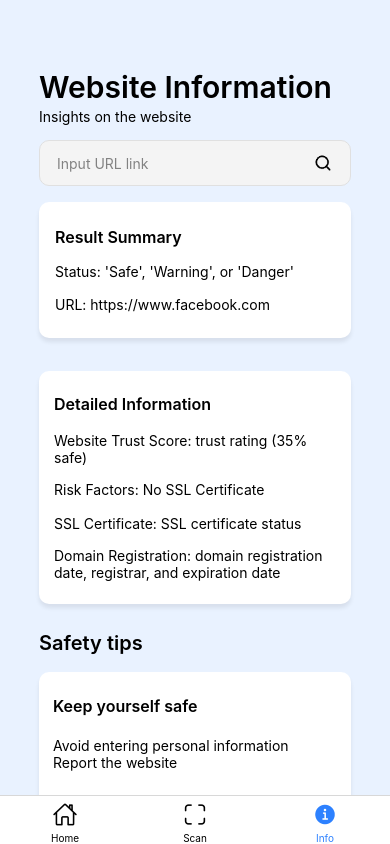
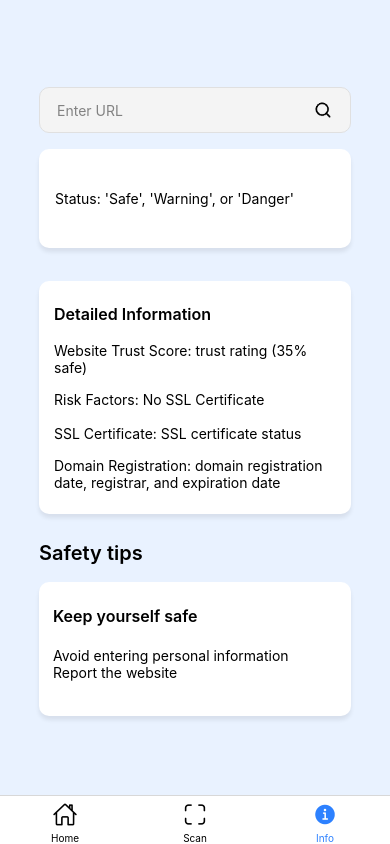
Before and after one commit to MT7654/Module5-CapstoneProject, a React Native app in the folder CapstoneProjApp/: screen /Info in a window 390 px wide. Built offline with nearby package versions, Linux system fonts and the light colour scheme.

Commit message:
Info tab - input field integrate code

```diff
--- a/CapstoneProjApp/App.js
+++ b/CapstoneProjApp/App.js
@@ -7,7 +7,6 @@ import Ionicons from "react-native-vector-icons/Ionicons";
 
 function InfoScreen() {
   return <Info />;
-
 }
 function ScanScreen({ navigation }) {
   return <Scan />;
@@ -60,7 +59,6 @@ export default function App() {
         <Tab.Screen name="Home" component={HomeScreen} />
         <Tab.Screen name="Scan" component={ScanScreen} />
         <Tab.Screen name="Info" component={InfoScreen} />
-        {/* {url && <Tab.Screen name="Info" component={InfoScreen} />} */}
       </Tab.Navigator>
     </NavigationContainer>
   );
--- a/CapstoneProjApp/App2.js
+++ b/CapstoneProjApp/App2.js
@@ -126,13 +126,7 @@ function HomeScreen({ navigation }) {
 function InfoScreen({ route }) {
   const [result, setResult] = useState(null);
 
-  // Add conditional check for url existence
   useEffect(() => {
-    // Add conditional check for url existence
-    if (!route.params) {
-      return;
-    }
-
     const { url, safe } = route.params;
 
     const callApi = async () => {
--- a/CapstoneProjApp/Info.js
+++ b/CapstoneProjApp/Info.js
@@ -1,8 +1,36 @@
-import React from "react";
-import { SafeAreaView, View, ScrollView, Text, Image } from "react-native";
+import React, { useState } from "react";
+import {
+  SafeAreaView,
+  View,
+  ScrollView,
+  Text,
+  Image,
+  TextInput,
+  TouchableOpacity,
+} from "react-native";
 import searchIcon from "./assets/majesticons--search-line.png";
+import axios from "axios";
 
 export default function Info() {
+  const [result, setResult] = useState(null);
+  const [url, setUrl] = useState("");
+
+  const handleSubmit = async () => {
+    if (url.trim()) {
+      try {
+        const response = await axios.get(
+          "http://10.0.2.2:3000/url?ogUrl=" + url
+        );
+        setResult(response.data.result);
+        // console.log(result);
+      } catch (error) {
+        console.error("Error fetching data:", error);
+      }
+    } else {
+      Alert.alert("Error", "Please enter a valid URL.");
+    }
+  };
+
   return (
     <SafeAreaView
       style={{
@@ -27,7 +55,7 @@ export default function Info() {
             marginBottom: 3,
           }}
         >
-          {"Website Information"}
+          {result && result.ogSiteName && "Website Name: " + result.ogSiteName}
         </Text>
         <Text
           style={{
@@ -36,7 +64,7 @@ export default function Info() {
             marginBottom: 15,
           }}
         >
-          {"Insights on the website"}
+          {result && result.ogTitle && "Website Title: " + result.ogTitle}
         </Text>
         <View
           style={{
@@ -51,16 +79,18 @@ export default function Info() {
             marginBottom: 16,
           }}
         >
-          <Text
+          <TextInput
             style={{
               color: "#828282",
               fontSize: 14,
               marginRight: 4,
               flex: 1,
             }}
-          >
-            {"Input URL link"}
-          </Text>
+            placeholder="Enter URL"
+            onChangeText={(text) => setUrl(text)}
+            value={url}
+          />
+          <TouchableOpacity onPress={handleSubmit}>
             <Image
               source={searchIcon}
               style={{
@@ -68,6 +98,7 @@ export default function Info() {
                 height: 20,
               }}
             />
+          </TouchableOpacity>
         </View>
         <View
           style={{
@@ -94,8 +125,21 @@ export default function Info() {
               marginBottom: 16,
             }}
           >
-            {"Result Summary"}
+            {result &&
+              result.ogDescription &&
+              "Website Description: " + result.ogDescription}
           </Text>
+          {result && result.ogImage && (
+            <Image
+              source={{ uri: result.ogImage[0].url }}
+              style={{
+                width: "100%",
+                height: 80,
+                resizeMode: "contain",
+                marginVertical: 10,
+              }}
+            />
+          )}
           <Text
             style={{
               color: "#000000",
@@ -111,7 +155,7 @@ export default function Info() {
               fontSize: 14,
             }}
           >
-            {"URL: https://www.facebook.com"}
+            {result && result.ogUrl && "URL: " + result.ogUrl}
           </Text>
         </View>
         <View
```
Lines whose indentation alone changed are shown as unchanged.
